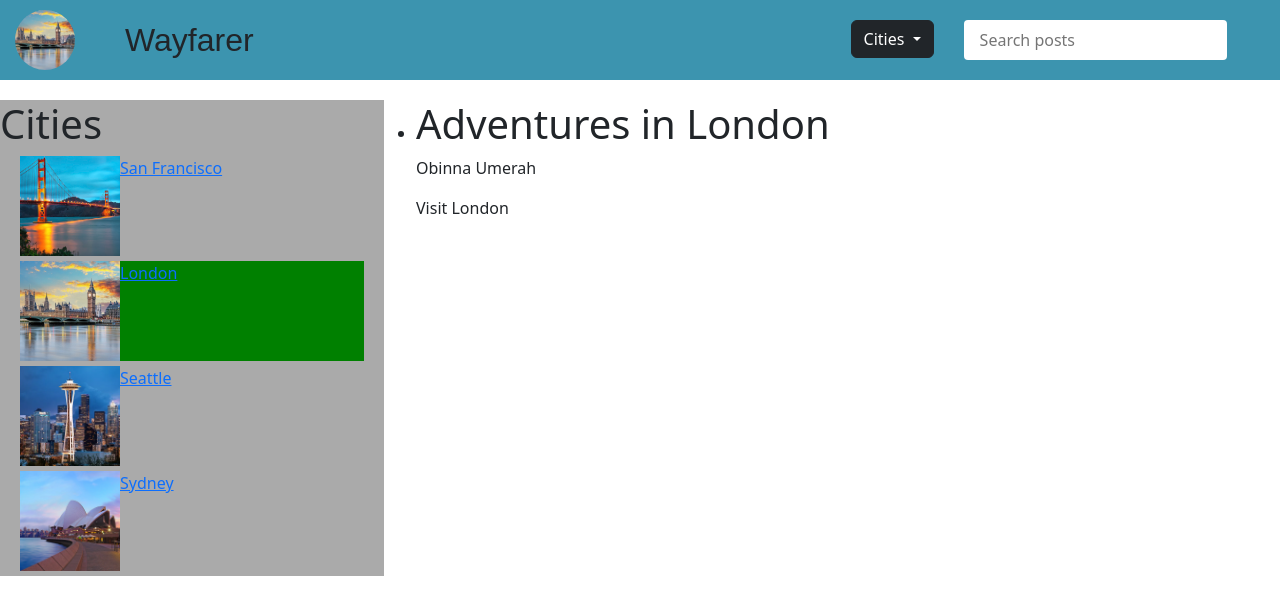
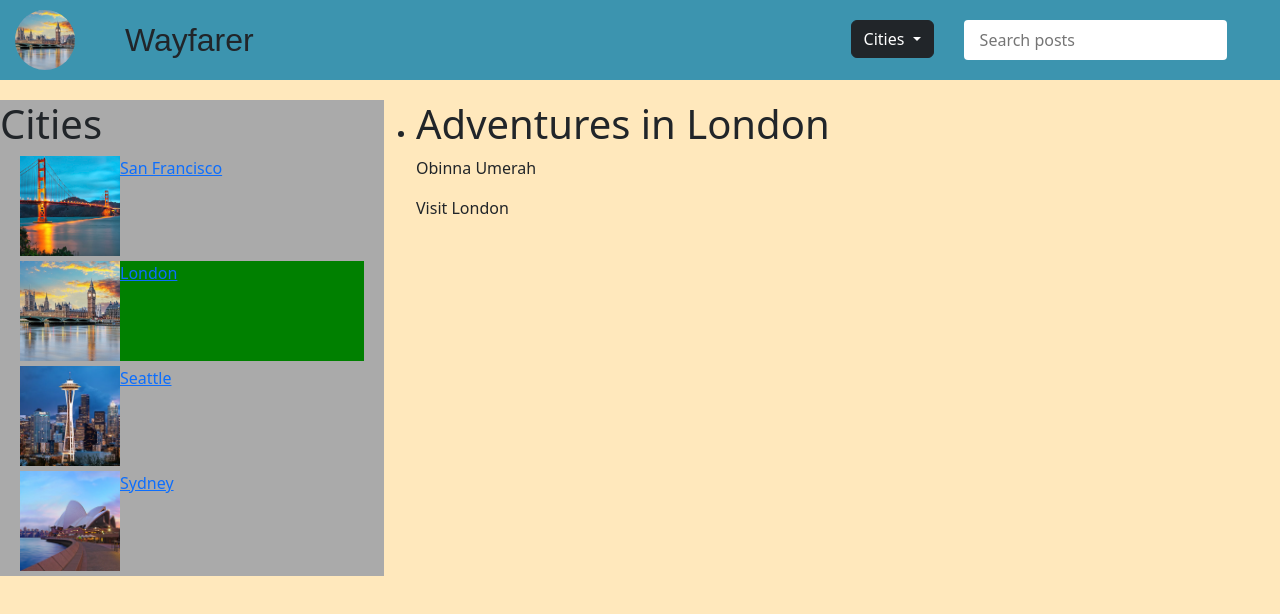
Before and after one commit to maklaut007/wayfarer, an Angular app: page /cities/2 in a window 1280 px wide. Shown: the top 614 px of the page. Built offline with nearby package versions, Linux system fonts and the light colour scheme.

Commit message:
Changed page background

```diff
--- a/src/styles.css
+++ b/src/styles.css
@@ -5,3 +5,6 @@
   padding: 0;
   text-decoration: none;
 }
+body {
+  background-color: #ffe8bc;
+}
```
